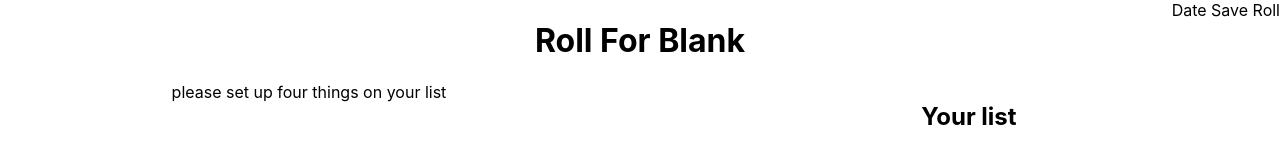
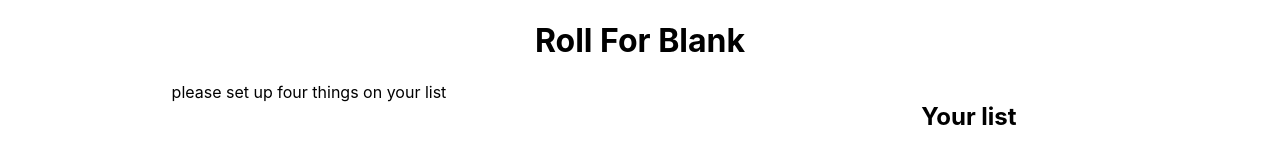
Before and after one commit to ckaynatividad/roll-for-blank, a React (Create React App) app: page / in a window 1280 px wide. Shown: the top 150 px of the page. Built offline with nearby package versions, Linux system fonts and the light colour scheme.

Commit message:
removed nav for now

```diff
--- a/src/components/Header.jsx
+++ b/src/components/Header.jsx
@@ -5,9 +5,7 @@ export default function Header() {
     <div>
       <div className="header">
         <h1>Roll For Blank</h1>
-        <div className="nav">
-          <div>Date Save Roll</div>
-        </div>
+        <div className="nav"></div>
       </div>
     </div>
   );
```
